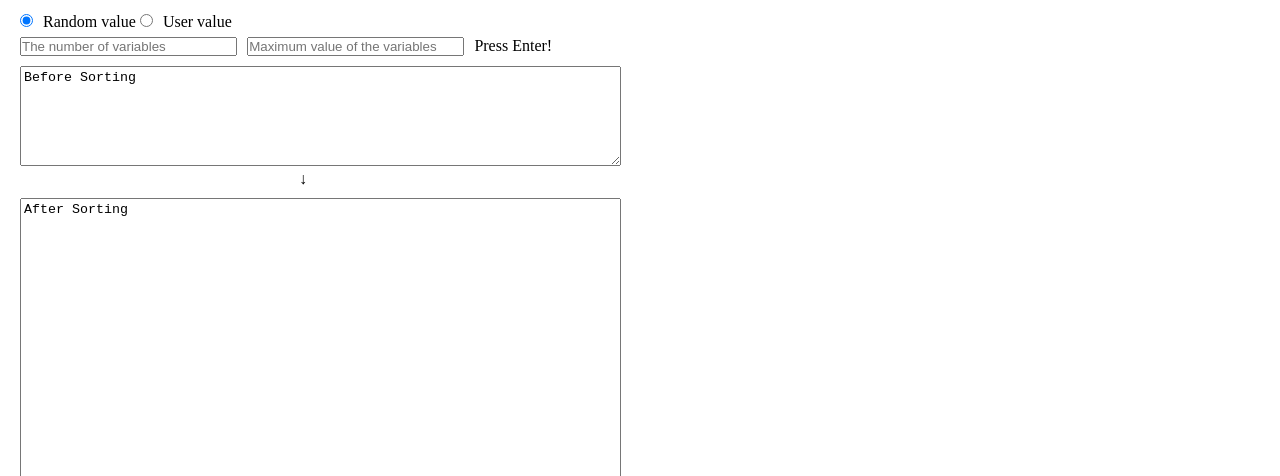
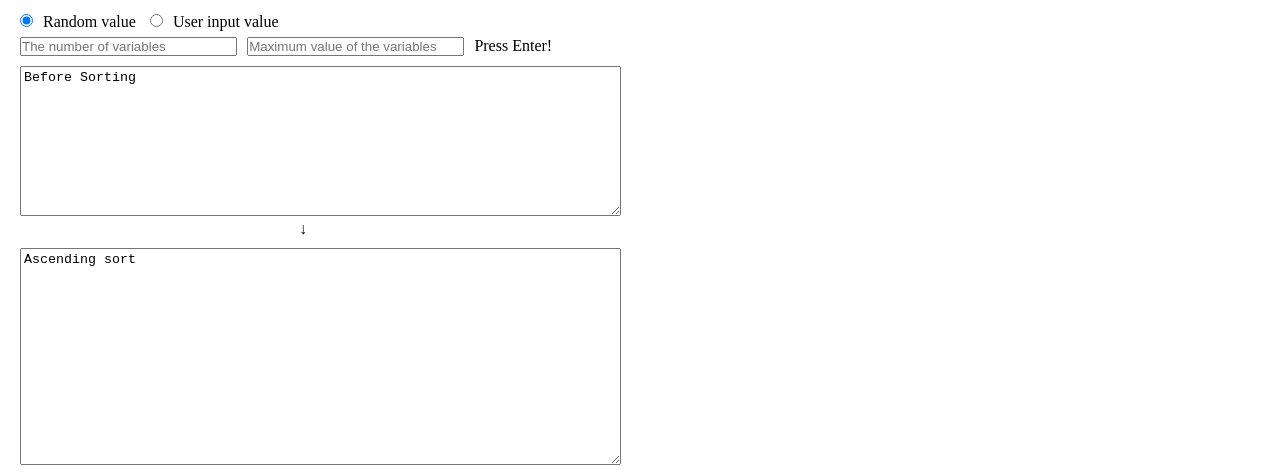
Before and after one commit to HWooKim97/sorting_algorithms, a plain HTML site: page index.html in a window 1280 px wide. Shown: the part 84-560 px from the top of the page. Drawn offline with nearby package versions, Linux system fonts and the light colour scheme.

Commit message:
textarea fix

```diff
--- a/index.html
+++ b/index.html
@@ -18,8 +18,8 @@
     <div class="content">
         <div class="left">
             <form>
-                <input type="radio" name="num" class="radio-ran" value="2" checked>Random value
-                <input type="radio" name="num" class="radio-self" value="1">User value<br>
+                <input type="radio" name="num" class="radio-ran" value="1" checked>Random value
+                <input type="radio" name="num" class="radio-self" value="2">User input value
 
                 <div class="ran">
                     <input type="text" class="input-cnt" placeholder="The number of variables">
@@ -35,7 +35,8 @@
                 <textarea class="origin" readonly>Before Sorting</textarea>
 
                 <div class="downTXT">↓</div>
-                <textarea class="result" readonly>After Sorting</textarea>
+                <textarea class="result-asc" readonly>Ascending sort</textarea>
+                <textarea class="result-desc" readonly>Descending sort</textarea>
             </form>
         </div>
 
@@ -58,7 +59,8 @@
         <script src="script/merge.js"></script>
         <script src="script/heap.js"></script>
         <script src="script/shell.js"></script>
-        <script src="script/radix.js"></script>
+        <script src="script/radixLSD.js"></script>
+        <script src="script/radixMSD.js"></script>
         <script src="script/count.js"></script>
         <script src="script/canvas.js"></script>
         <script src="script/main.js"></script>
--- a/style.css
+++ b/style.css
@@ -43,7 +43,7 @@ input[type="radio"]{
     margin-bottom: 10px;
 }
 
-.radio-input{
+.radio-self{
     margin-left: 10px;
 }
 
@@ -66,13 +66,13 @@ input[type="radio"]{
 
 textarea{
     width: 97%;
-    height: 100px;
+    height: 150px;
     padding: 3px;
     margin-top: 10px;
 }
 
-.result{
-    height: 500px;
+.result-asc, .result-desc{
+    height: 217px;
 }
 
 .chartTXT{
```
